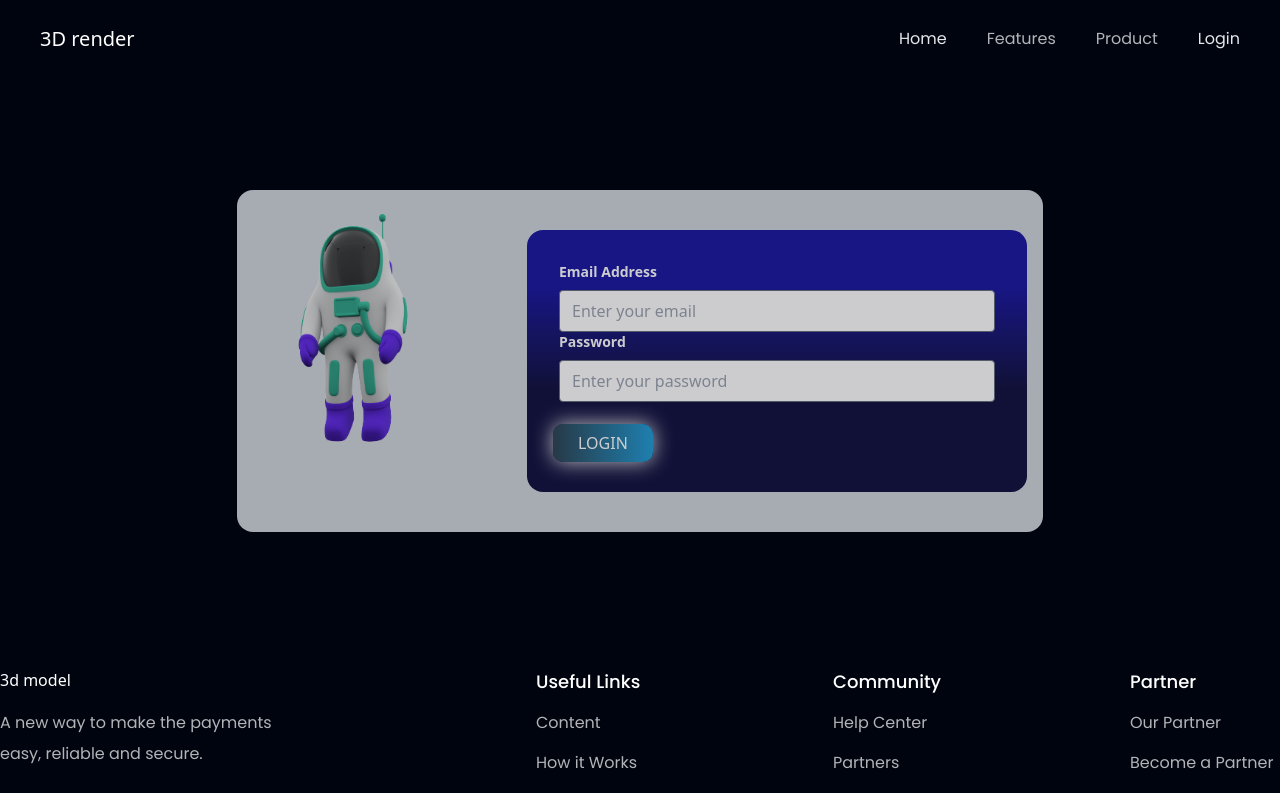
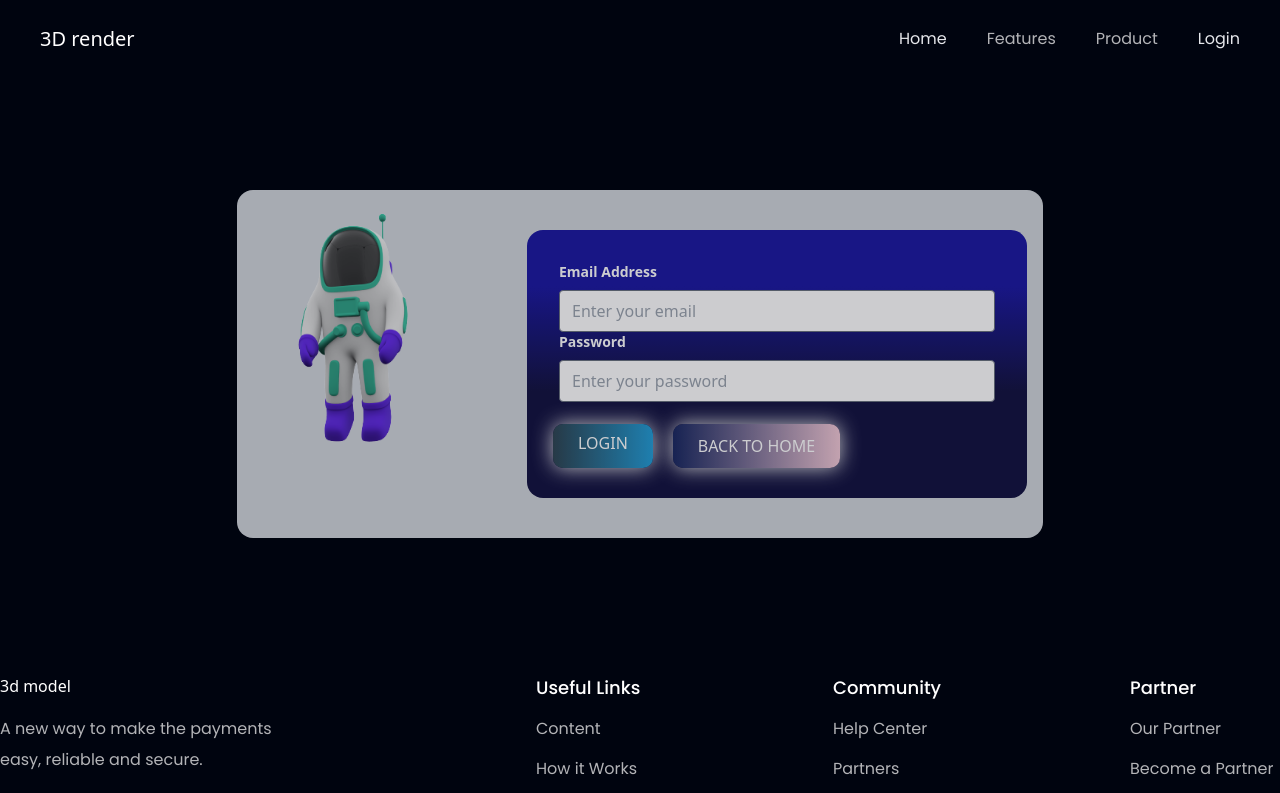
Before and after one commit to Jeet-Codes/PollyVerse, a React (Vite) app: page /login in a window 1280 px wide. Shown: the top 793 px of the page. Built offline with nearby package versions, Linux system fonts and the light colour scheme; some icons are missing.

Commit message:
button add

```diff
--- a/src/components/Login.jsx
+++ b/src/components/Login.jsx
@@ -40,6 +40,7 @@ const Login = () => {
             </div>
             <div className='mt-0 flex justify-start mx-4'>
            <Link to={'/home'} id='btn-grad'>Login</Link>
+           <Link to={'/'} id='btn-grad1'>Back to Home</Link>
             </div>
     </form>
     </div>
--- a/src/components/Navbar.jsx
+++ b/src/components/Navbar.jsx
@@ -69,7 +69,7 @@ const Navbar = () => {
         >
           <ul className="list-none flex justify-end items-start flex-1 flex-col">
             <li className="font-poppins font-normal cursor-pointer text-[16px] text-gray-200 mb-5">
-              <Link to={"/"}>Home</Link>
+              <a href={'/'}>Home</a>
             </li>
             {navLinks.map((nav, index) => (
               <li
--- a/src/index.css
+++ b/src/index.css
@@ -170,3 +170,22 @@
 .drag{
   background-image: url('./assets/');
 }
+#btn-grad1 {
+  background-image: linear-gradient(to right, #1D2B64 0%, #F8CDDA  51%, #1D2B64  100%);
+  margin: 10px;
+  padding: 10px 25px;
+  text-align: center;
+  text-transform: uppercase;
+  transition: 0.5s;
+  background-size: 200% auto;
+  color: white;
+  box-shadow: 0 0 20px #eee;
+  border-radius: 10px;
+  display: block;
+}
+
+#btn-grad1:hover {
+  background-position: right center; /* change the direction of the change here */
+  color: #fff;
+  text-decoration: none;
+}
```
